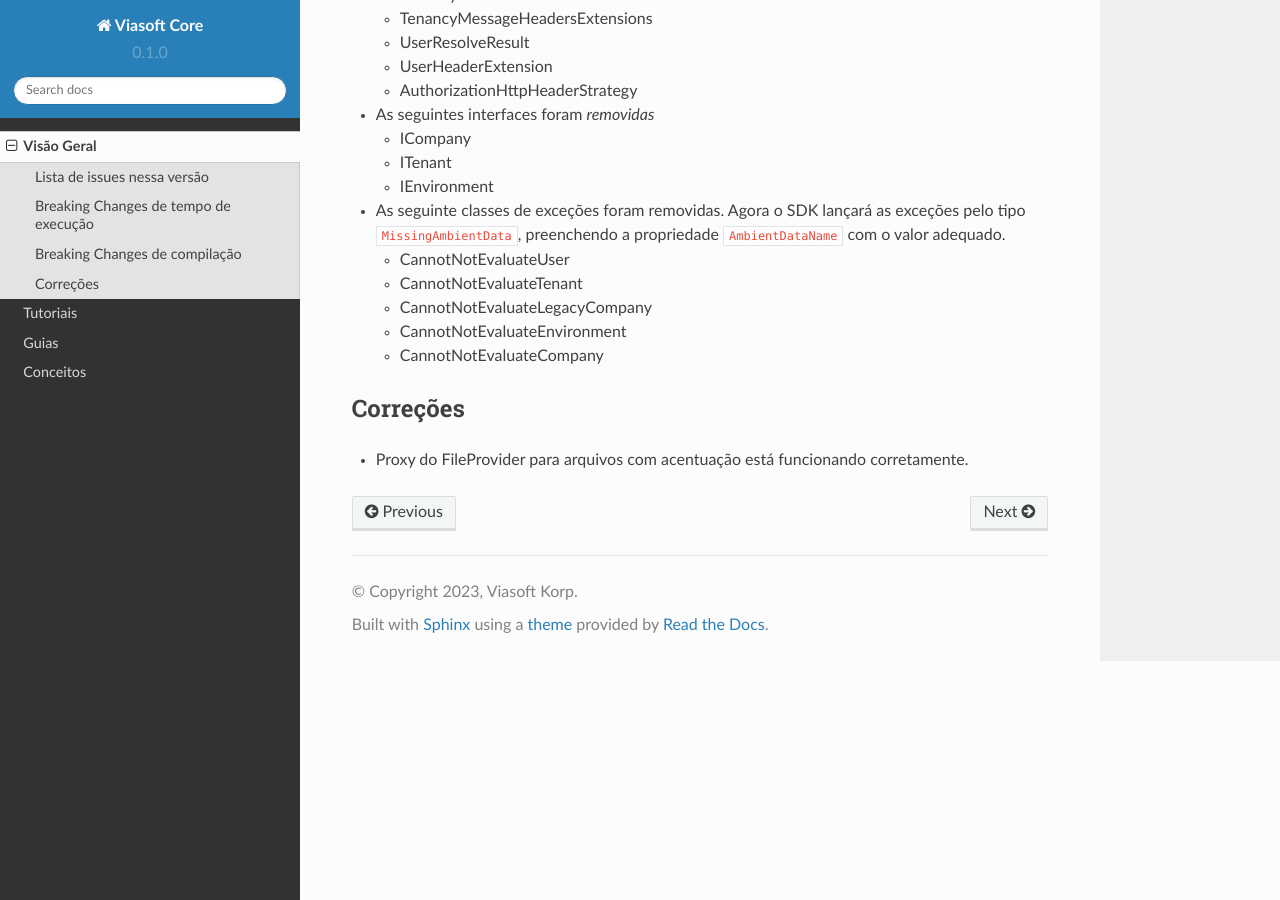
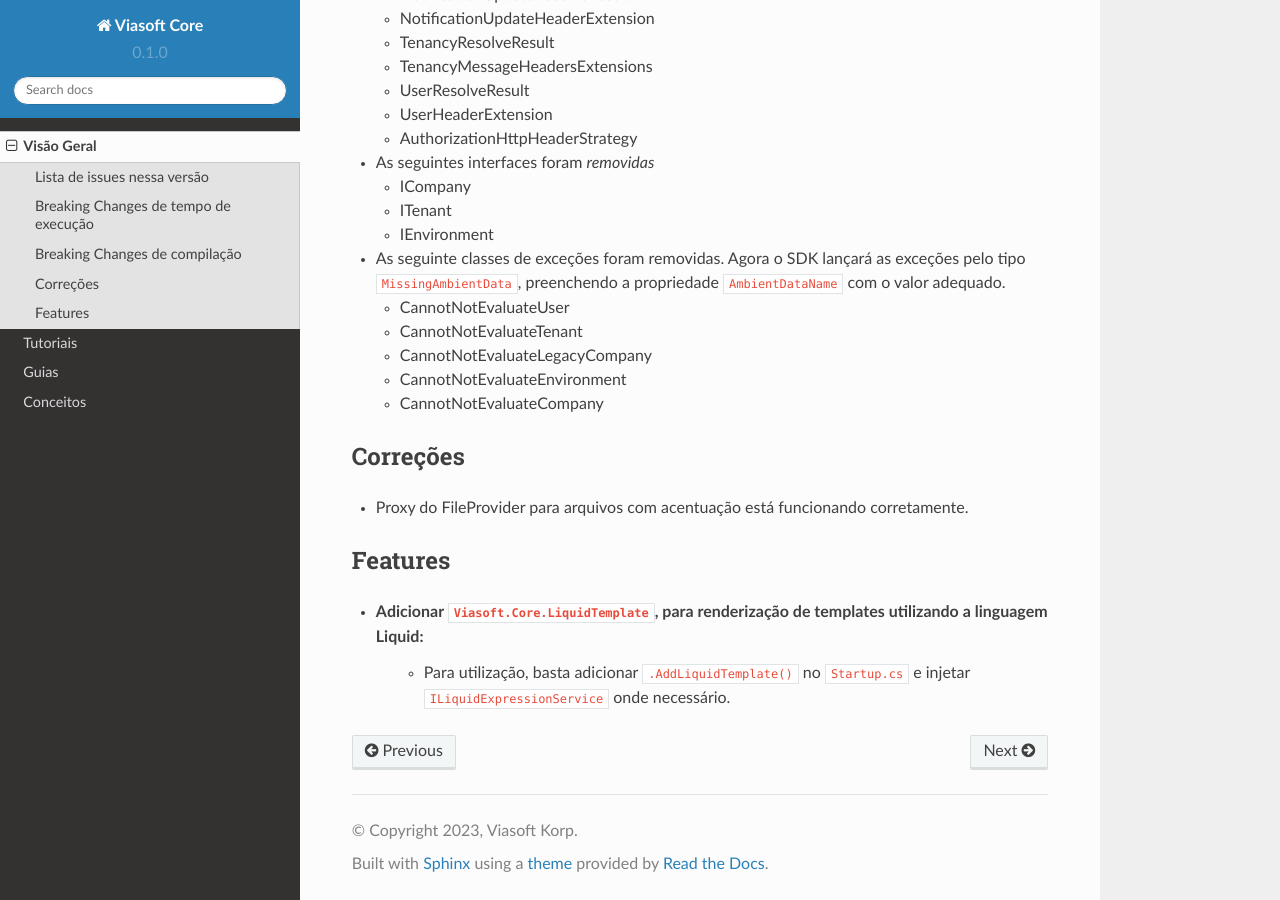
Before and after one commit to viasoftkorp/viasoft-core-docs, a Sphinx documentation site: the page built from docs/source/visao_geral.rst, in a window 1280 px wide and 900 px high, scrolled down 3529 px. Built offline with Sphinx 7.4.7 and the Read the Docs theme 2.0.0, drawn with Linux system fonts in a browser that asks for light colours.

Commit message:
Add LiquidTemplate changelog

```diff
--- a/docs/source/visao_geral.rst
+++ b/docs/source/visao_geral.rst
@@ -181,3 +184,9 @@ Correções
 ---------
 
 * Proxy do FileProvider para arquivos com acentuação está funcionando corretamente.
+
+Features
+--------
+
+- Adicionar ``Viasoft.Core.LiquidTemplate``, para renderização de templates utilizando a linguagem Liquid:
+    - Para utilização, basta adicionar ``.AddLiquidTemplate()`` no ``Startup.cs`` e injetar ``ILiquidExpressionService`` onde necessário.
```
Also changed, not shown: other parts of docs/source/visao_geral.rst (+3 -0 lines).
